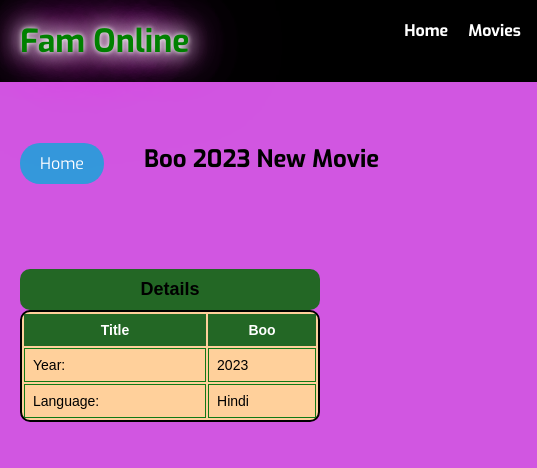
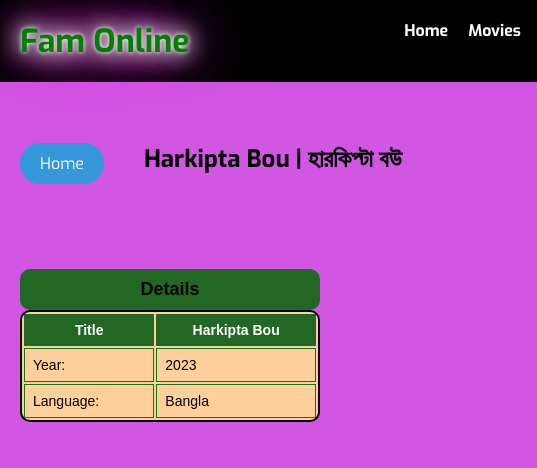
Before and after one commit to Fahim540/FGrApHIcS, a plain HTML site: page video1.html in a window 1280 px wide. Shown: the top 468 px of the page, 0-537 px from the left. Drawn offline with Linux system fonts and the light colour scheme.

Commit message:
Update video1.html

```diff
--- a/video1.html
+++ b/video1.html
@@ -543,7 +543,7 @@ function closeNav() {
         <section><a class="animated-button" href="index.html" aria-label="Back To Previous">
           <span>Home</span></a></section>
           <section>
-        <h2>Boo 2023 New Movie</h2></section>
+        <h2>Harkipta Bou | হারকিপ্টা বউ</h2></section>
       </main>
 
     <main align="right">
@@ -569,7 +569,7 @@ function closeNav() {
           <caption>Details</caption>
           <tr>
             <th>Title</th>
-            <th>Boo</th>
+            <th>Harkipta Bou</th>
           </tr>
           <tr>
             <td>Year:</td>
@@ -577,7 +577,7 @@ function closeNav() {
           </tr>
           <tr>
             <td>Language:</td>
-            <td>Hindi</td>
+            <td>Bangla</td>
           </tr>
         </table>
       </main>
```
